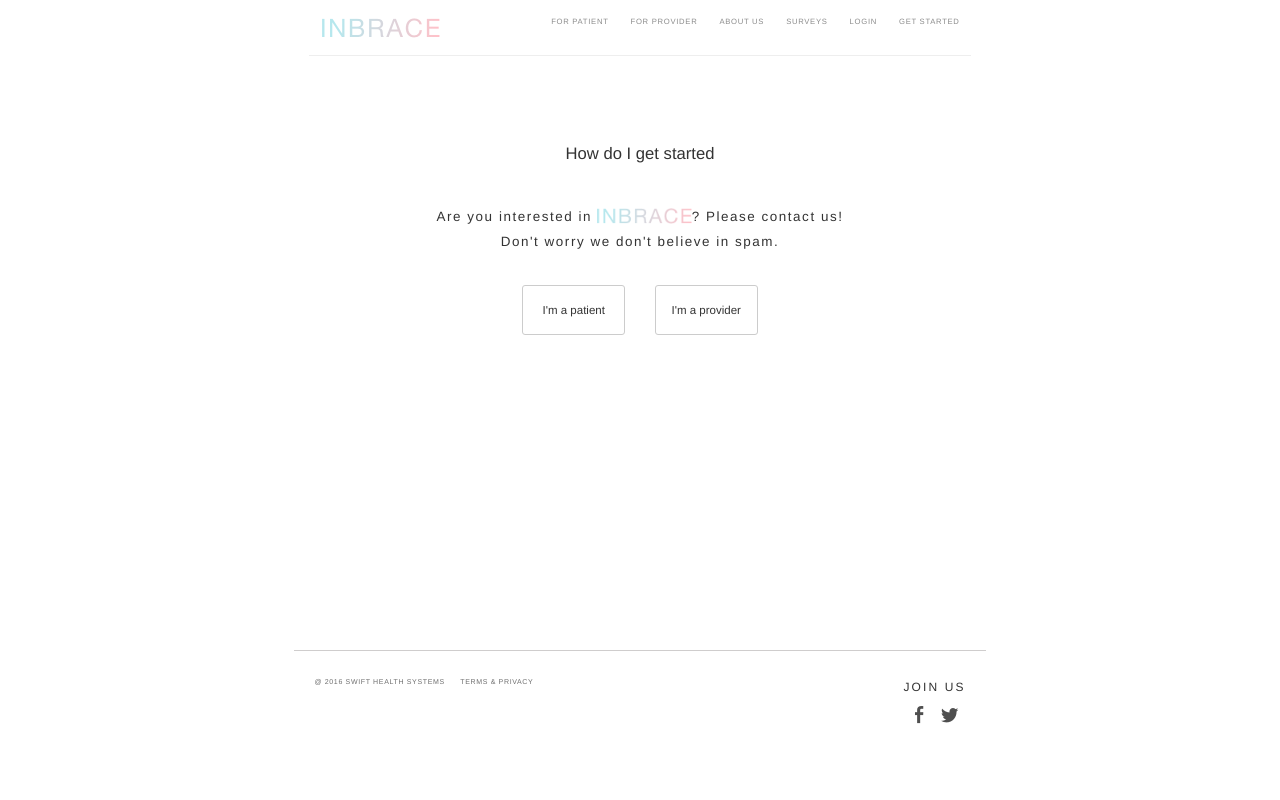
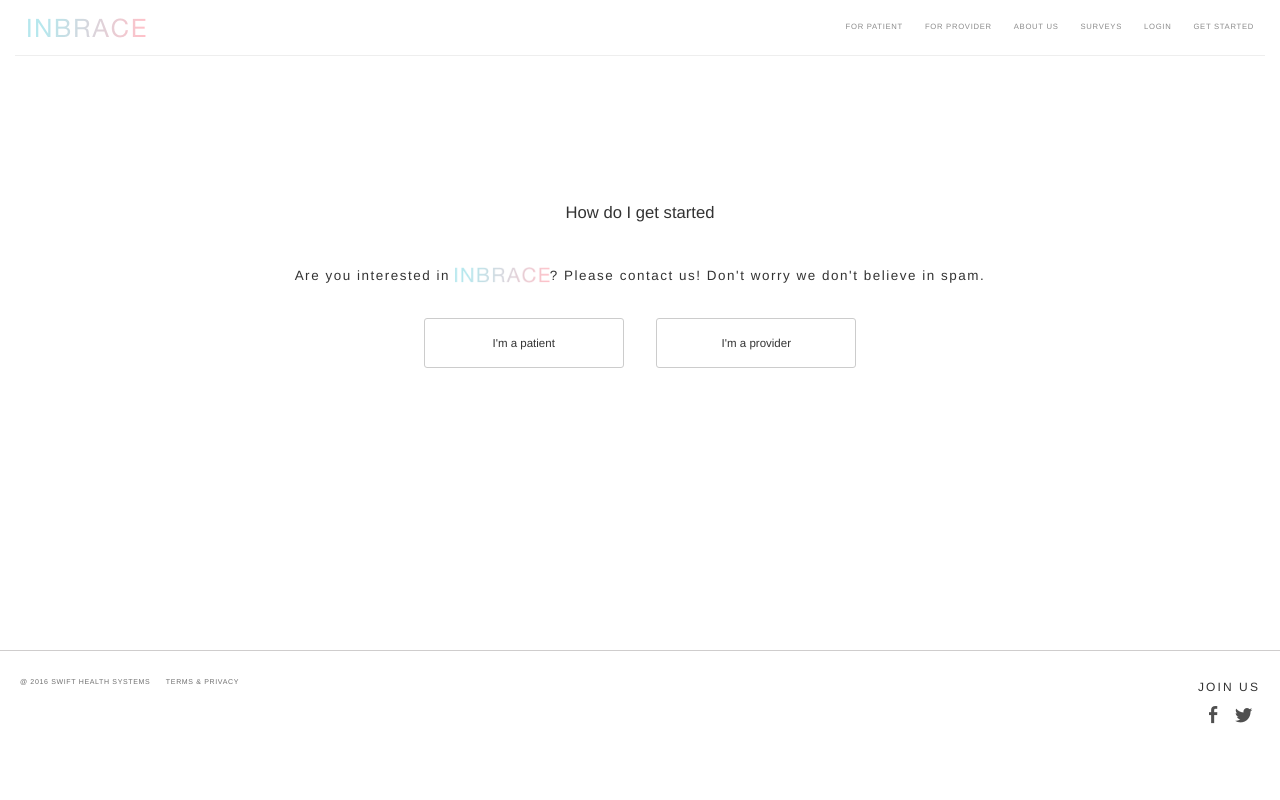
Before and after one commit to vwtu/InBraceWebsite, a plain HTML site: page pages/join-us.html in a window 1280 px wide. Drawn offline with Linux system fonts and the light colour scheme.

Commit message:
I fixed whitespace.

```diff
--- a/pages/css/style.css
+++ b/pages/css/style.css
@@ -5,7 +5,7 @@ body {
 	overflow-x: hidden;
 }
 body {
-	padding: 0 23%;
+	padding: 0;
 }
 p {
 	color: #6f6f6f;
@@ -50,13 +50,12 @@ h6 {
 	padding-bottom: 20px;
 	border: none;
 }
-ul.nav>li>button{
+ul.nav>li>a{
 	color: #8c8c8c;
 	font-size: 0.6vw;
 	letter-spacing: 0.055vw;
 	background-color: transparent;
-	padding-right: 10px;
-	padding-left: 10px;
+	padding: 6px 10px;
 }
 .head-note {
 	padding-top: 12%;
--- a/pages/join-us.html
+++ b/pages/join-us.html
@@ -18,12 +18,12 @@
           </div>
           <div class="collapse navbar-collapse" id="myNavbar" align="center">
             <ul class="nav navbar-nav navbar-right">
-              <li><button type="button" class="btn">FOR PATIENT</button></li>
-              <li><button type="button" class="btn">FOR PROVIDER</button></li>
-              <li><button type="button" class="btn">ABOUT US</button></li>
-              <li><button type="button" class="btn">SURVEYS</button></li>
-              <li><button type="button" class="btn">LOGIN</button></li>
-              <li><button type="button" class="btn">GET STARTED</li>
+              <li><a class="btn">FOR PATIENT</a></li>
+              <li><a class="btn">FOR PROVIDER</a></li>
+              <li><a class="btn" href="about-us.html">ABOUT US</a></li>
+              <li><a class="btn">SURVEYS</a></li>
+              <li><a class="btn">LOGIN</a></li>
+              <li><a class="btn">GET STARTED</a></li>
             </ul>
           </div>
       </nav>
@@ -37,10 +37,10 @@
       <div class="seventh-section">
         <br>
         <div class="row">
-          <div class="col-xs-6">
+          <div class="col-xs-6" align="center">
             <a class="btn btn-default">I'm a patient</a>
           </div>
-          <div class="col-xs-6">
+          <div class="col-xs-6" align="center">
             <a class="btn btn-default">I'm a provider</a>
           </div>
         </div>
```
Also changed, not shown: pages/about-us.html (+6 -6 lines), pages/join-us-2-1.html (+8 -8 lines), pages/join-us-2-2.html (+8 -8 lines), pages/join-us-3.html (+6 -6 lines), pages/join-us-4.html (+6 -6 lines), pages/landing-page-final.html (+6 -6 lines).
